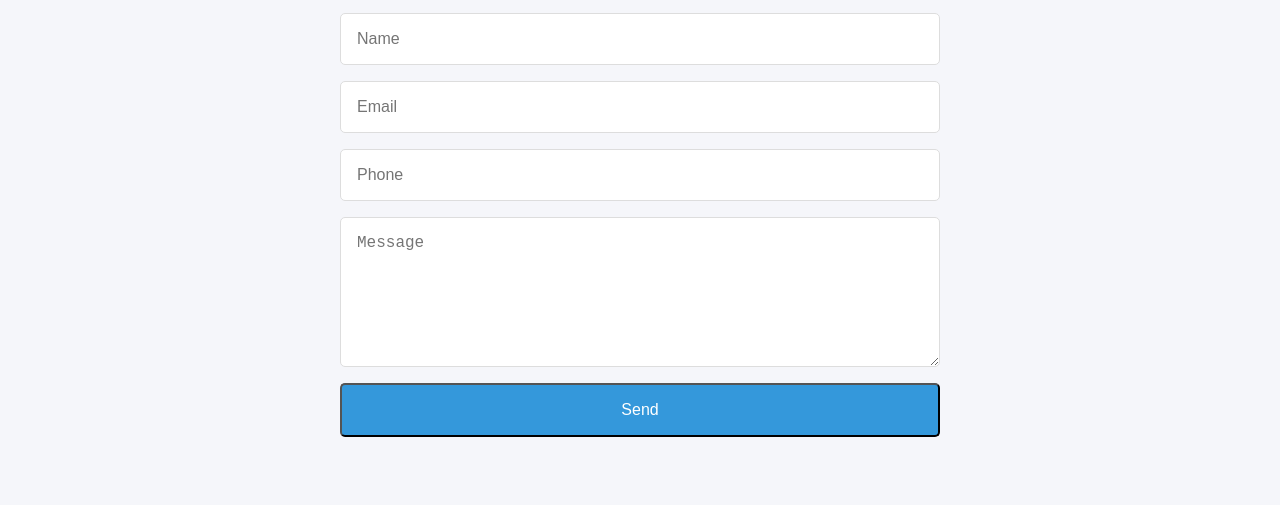
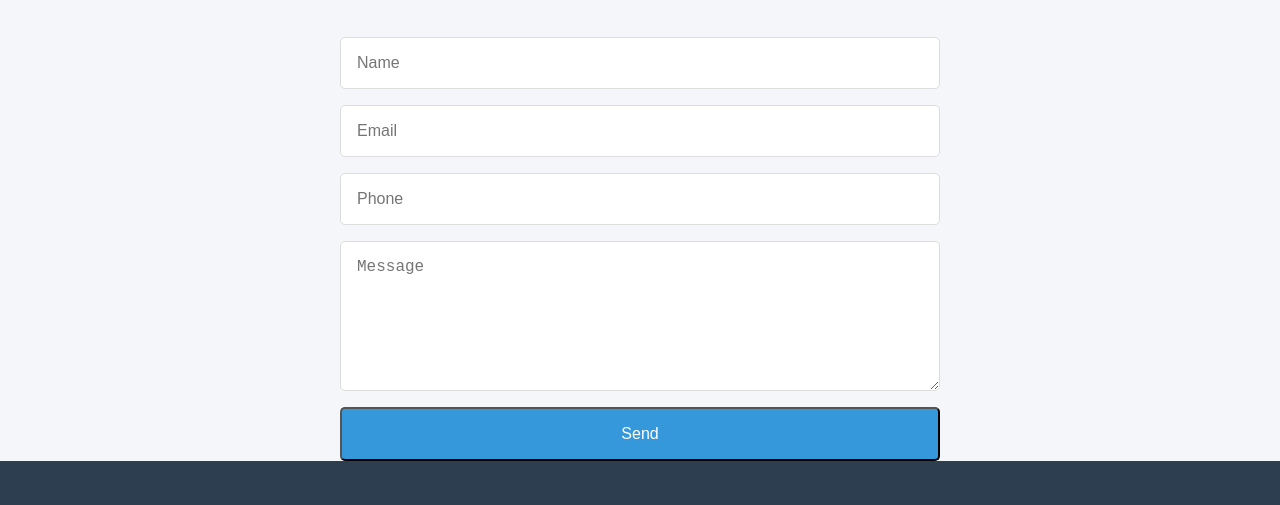
Before and after one commit to Desarrollo-de-Soluciones-IOT-1ASI0572/CodeMinds-LandingPage, a plain HTML site: page contact.html in a window 1280 px wide. Shown: the part 179-684 px from the top of the page. Drawn offline with Linux system fonts and the light colour scheme.

Commit message:
fix: change contact section styles

```diff
--- a/styles.css
+++ b/styles.css
@@ -312,6 +312,8 @@ section h2 {
 /* Formulario de Contacto */
 .contact {
     background-color: var(--light-bg);
+    height: 80vh;
+    padding-top: 13vh;
 }
 
 #contact-form {
```
